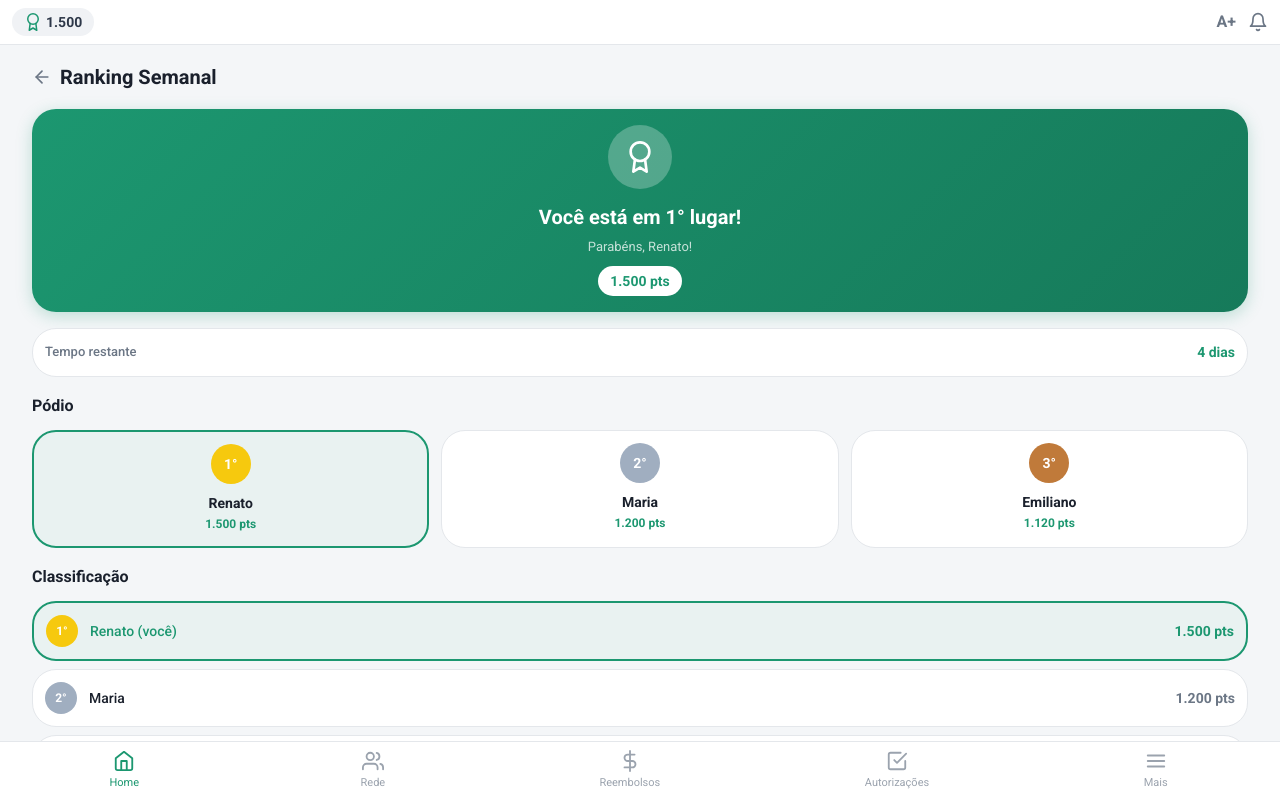
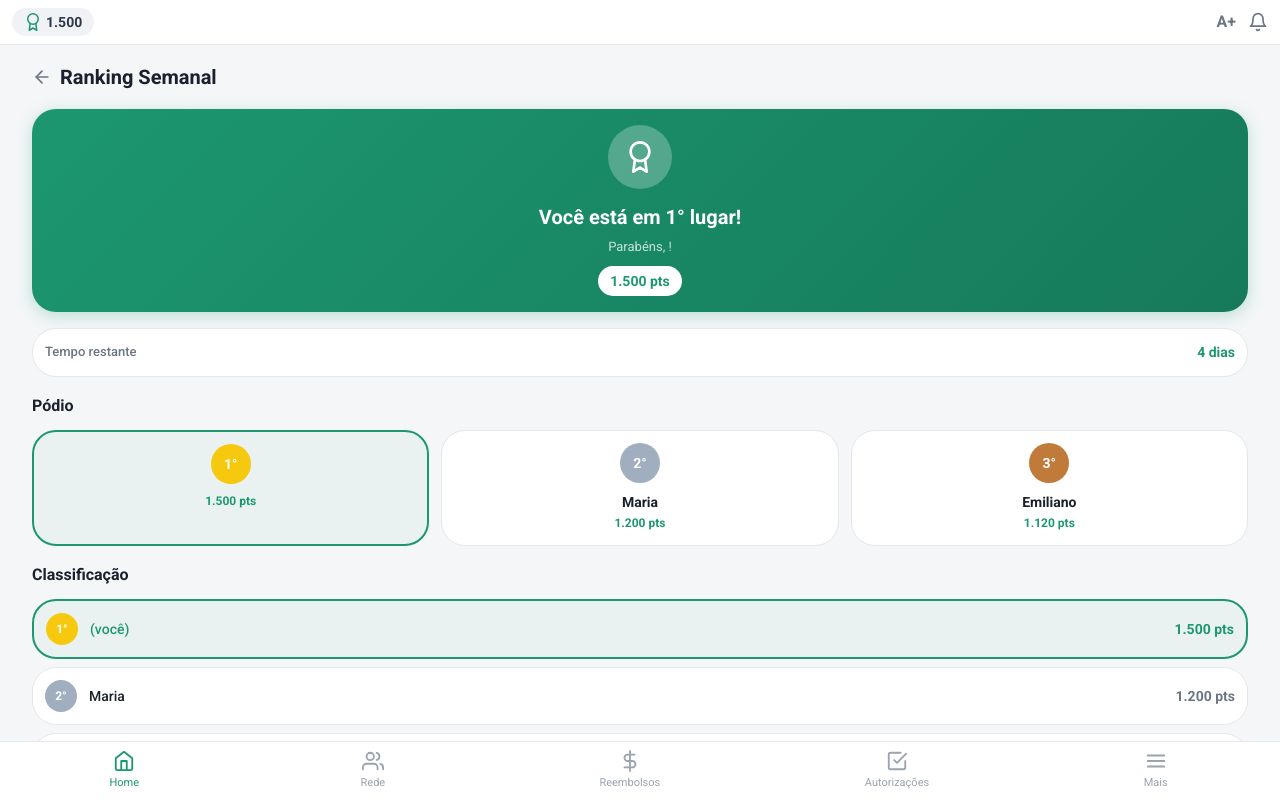
Before and after one commit to CarePlusCDF/Care-Plus-Front-Web, a React (Vite) app in the folder Front-web/: page /ranking in a window 1280 px wide. Shown: the top 800 px of the page. Built offline with nearby package versions, Linux system fonts and the light colour scheme; no server answers.

Commit message:
feat:adicionando personalização por usuário

```diff
--- a/Front-web/src/routes/Cadastro.jsx
+++ b/Front-web/src/routes/Cadastro.jsx
@@ -7,6 +7,7 @@ import TopBar from '../components/TopBar'
 
 const Cadastro = () => {
   const navigate = useNavigate()
+  const [nome, setNome] = useState('')
 
   const [formData, setFormData] = useState({
     nome: '',
--- a/Front-web/src/routes/Perfil.jsx
+++ b/Front-web/src/routes/Perfil.jsx
@@ -5,11 +5,29 @@ import TopBar from '../components/TopBar'
 import BottomNav from '../components/Bottomnav'
 
 const Perfil = () => {
+  const [nome, setNome] = useState('')
   const navigate = useNavigate()
   const points = 1500
   const [userData, setUserData] = useState(null)
 
   useEffect(() => {
+    async function carregarUsuario() {
+
+      const carteirinha =
+        localStorage.getItem("carteirinha")
+
+      const resposta = await fetch(
+        `http://127.0.0.1:8000/usuario/${carteirinha}`
+      )
+
+      const dados = await resposta.json()
+
+      setNome(dados.nome)
+    }
+
+    carregarUsuario()
+
+
     const saved = localStorage.getItem('boostcare_user')
     if (saved) setUserData(JSON.parse(saved))
   }, [])
@@ -82,7 +100,7 @@ const Perfil = () => {
               <FiUser size={24} color="#1c9770" />
             </div>
             <div className="flex-1">
-              <h2 className="font-bold text-[16px] text-[#1A202C]">Renato</h2>
+              <h2 className="font-bold text-[16px] text-[#1A202C]">{nome}</h2>
               <span className="inline-block rounded-full bg-[#1c9770] text-white px-2 py-0.5 text-[11px] font-medium">Bronze</span>
             </div>
             <div className="bg-[rgba(28,151,112,0.1)] rounded-xl px-3 py-2">
@@ -114,7 +132,7 @@ const Perfil = () => {
             <h2 className="font-bold text-[16px] text-[#1A202C]">Troféus</h2>
             <button
               className="bg-transparent border-0 p-0 text-[#1c9770] flex items-center gap-1 text-[14px] cursor-pointer"
-              onClick={() => {}}
+              onClick={() => { }}
             >
               Ver todos <FiArrowRight size={13} color="#1c9770" />
             </button>
--- a/Front-web/src/routes/Ranking.jsx
+++ b/Front-web/src/routes/Ranking.jsx
@@ -1,15 +1,37 @@
 import { useNavigate } from 'react-router-dom'
+import { useState, useEffect } from 'react'
 import { FiArrowLeft, FiAward } from 'react-icons/fi'
 import TopBar from '../components/TopBar'
 import BottomNav from '../components/Bottomnav'
 
 const Ranking = () => {
+  const [nome, setNome] = useState('')
   const navigate = useNavigate()
 
   const points = 1500
 
+  useEffect(() => {
+
+  async function carregarUsuario() {
+
+    const carteirinha =
+      localStorage.getItem("carteirinha")
+
+    const resposta = await fetch(
+      `http://127.0.0.1:8000/usuario/${carteirinha}`
+    )
+
+    const dados = await resposta.json()
+
+    setNome(dados.nome)
+  }
+
+  carregarUsuario()
+
+}, [])
+
   const rankingData = [
-    { id: 1, nome: 'Renato', pontos: 1500, atual: true },
+    { id: 1, nome: nome, pontos: 1500, atual: true },
     { id: 2, nome: 'Maria', pontos: 1200, atual: false },
     { id: 3, nome: 'Emiliano', pontos: 1120, atual: false },
     { id: 4, nome: 'Artur', pontos: 980, atual: false },
@@ -48,7 +70,7 @@ const Ranking = () => {
               <FiAward size={32} color="#fff" />
             </div>
             <h2 className="font-bold text-white text-[20px] mb-1">Você está em 1° lugar!</h2>
-            <p className="text-white opacity-75 text-[13px] mb-2">Parabéns, Renato!</p>
+            <p className="text-white opacity-75 text-[13px] mb-2">Parabéns, {nome}!</p>
             <span className="font-bold inline-block px-3 py-1 rounded-full bg-white text-[#1c9770] text-[14px]">
               {points.toLocaleString('pt-BR')} pts
             </span>
```
